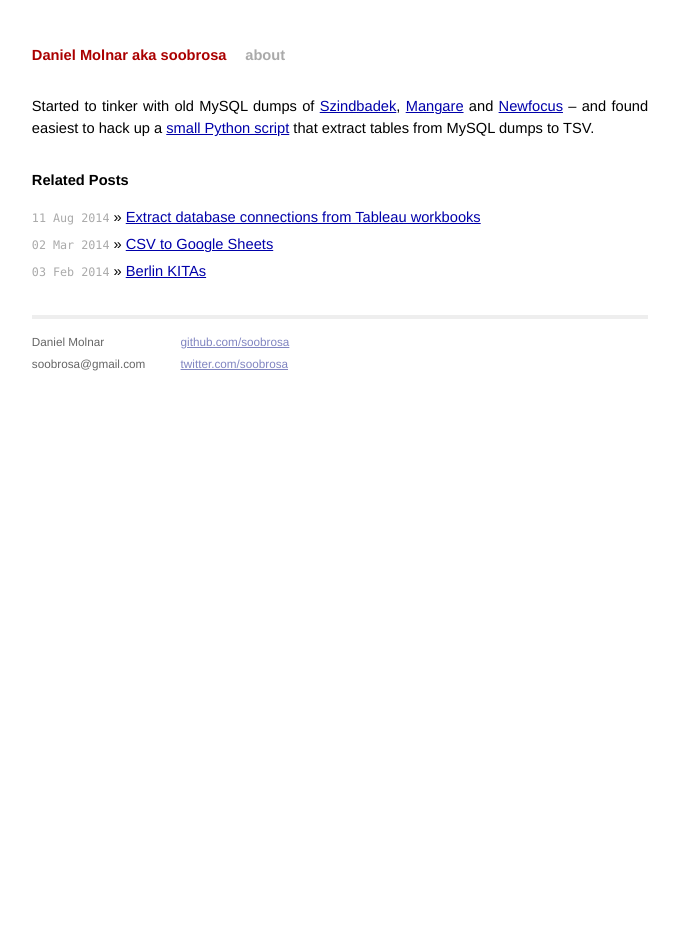
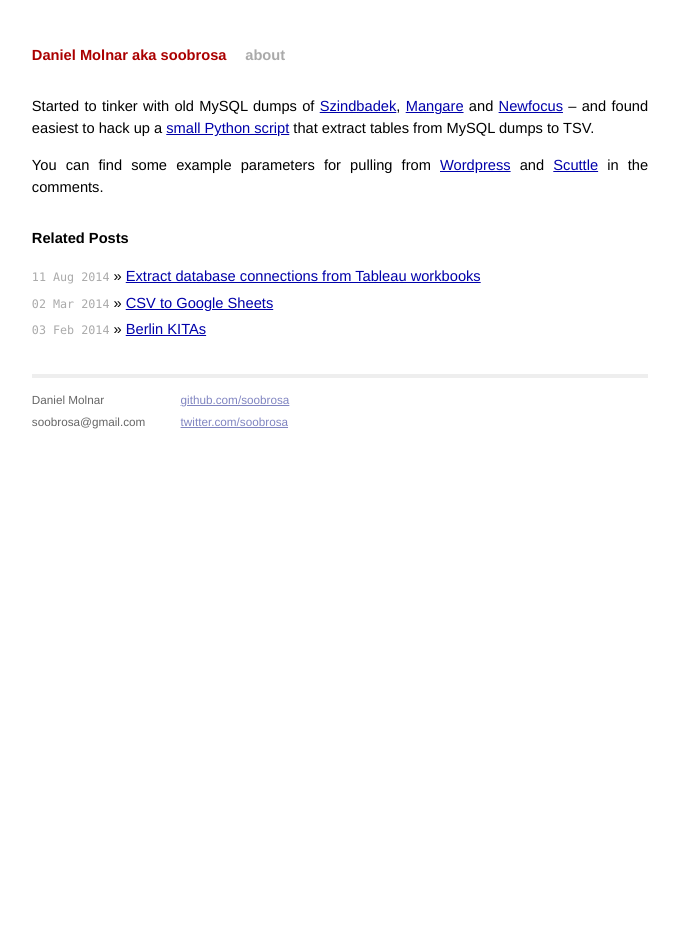
Before and after one commit to mojombo/mojombo.github.io, a Jekyll site: the page built from _posts/2014-11-24-Extract-tables-from-MySQL-dumps.md, in a window 1280 px wide. Shown: the whole page, without its empty margins (300-979 px from the left). Built offline with Jekyll 4.4.1, drawn with Linux system fonts in a browser that asks for light colours; Markdown is read by kramdown in place of the engine named in the settings.

Commit message:
Update 2014-11-24-Extract-tables-from-MySQL-dumps.md

```diff
--- a/_posts/2014-11-24-Extract-tables-from-MySQL-dumps.md
+++ b/_posts/2014-11-24-Extract-tables-from-MySQL-dumps.md
@@ -3,3 +3,5 @@ layout: post
 title: Extract tables from MySQL dumps
 ---
 Started to tinker with old MySQL dumps of [Szindbadek](http://web.archive.org/web/20100814013313/http://szindbadek.hu/), [Mangare](http://web.archive.org/web/20100820094244/http://mangare.newfocus.hu/) and [Newfocus](http://web.archive.org/web/20100406035522/http://newfocus.hu/) -- and found easiest to hack up a [small Python script](https://github.com/soobrosa/python-tools/blob/master/mysql_to_tsv.py) that extract tables from MySQL dumps to TSV.
+
+You can find some example parameters for pulling from [Wordpress](https://wordpress.org/) and [Scuttle](http://sourceforge.net/projects/scuttle/) in the comments.
```
